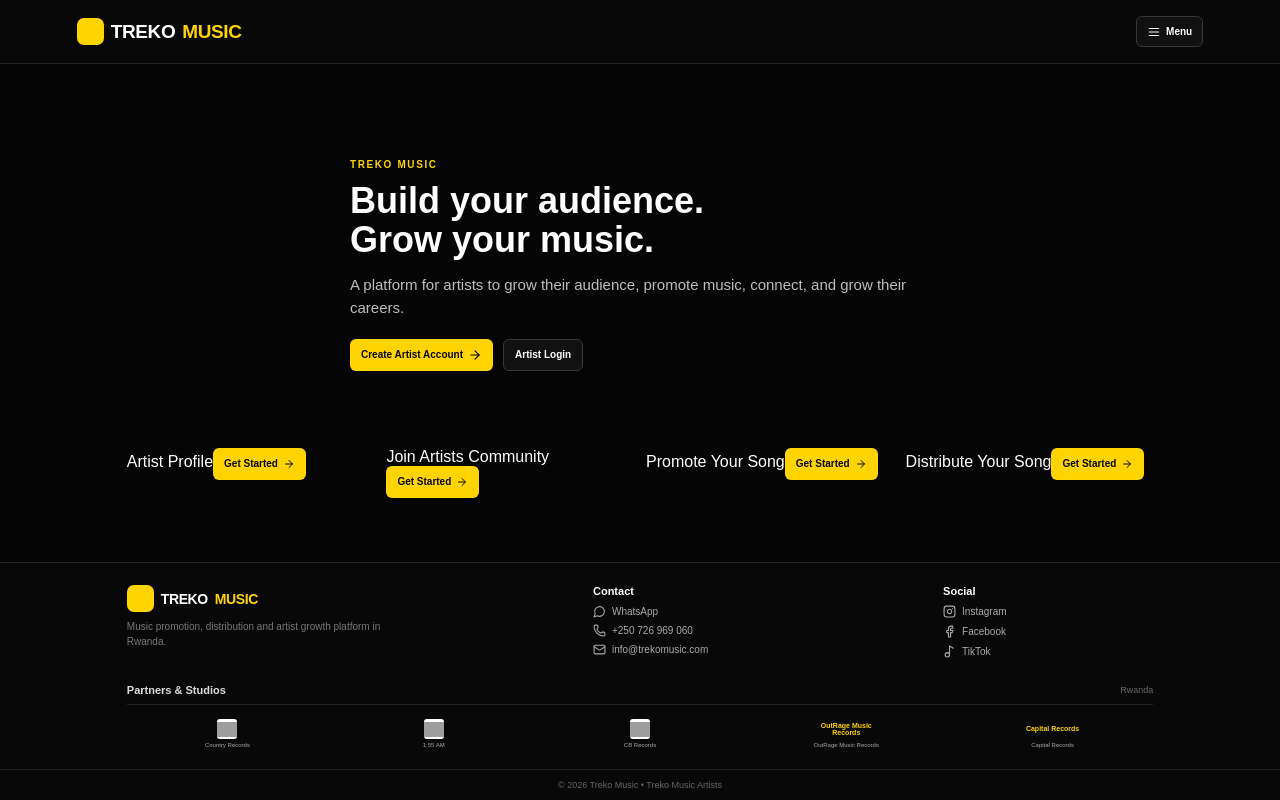
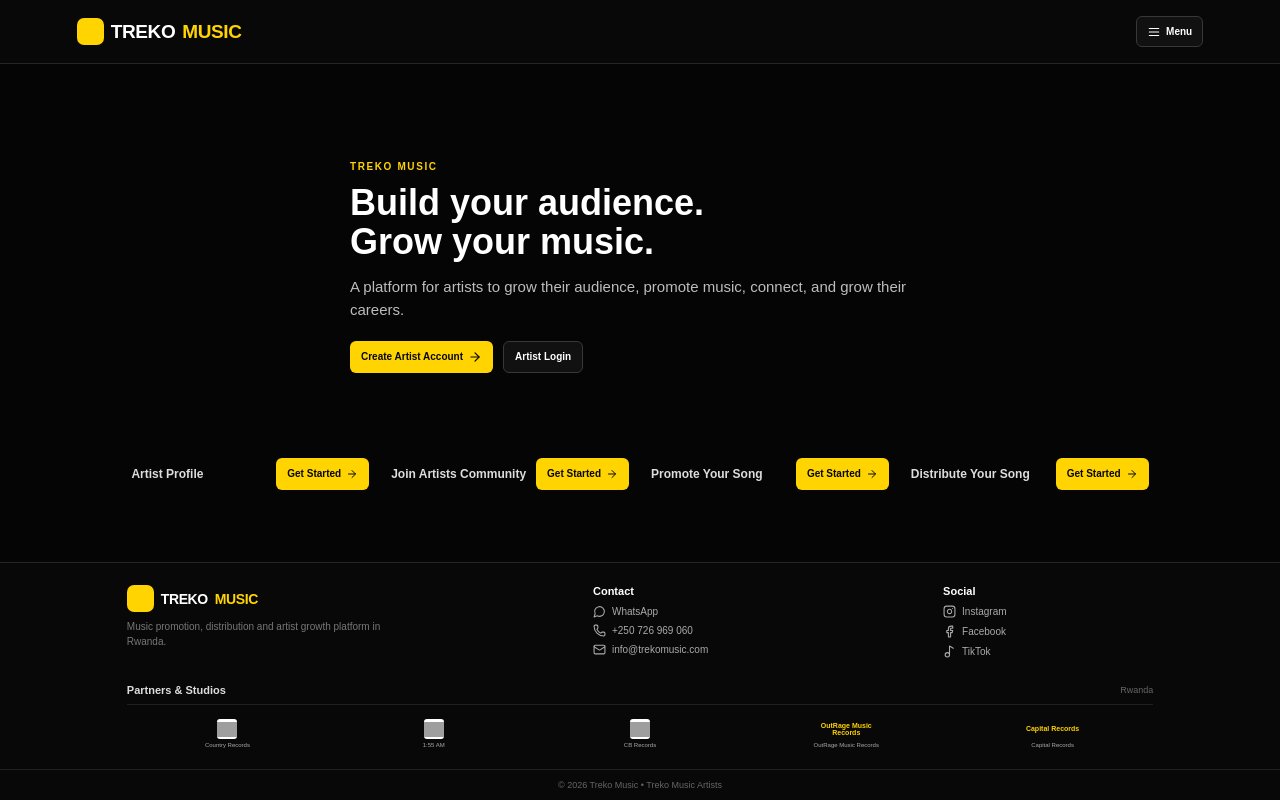
Before and after one commit to senid-221/TREKO-MUSI-ARTISTS, a Next.js app: page / in a window 1280 px wide. Built offline with nearby package versions, Linux system fonts and the light colour scheme; no server answers; grey boxes are pictures that could not be loaded.

Commit message:
Style homepage services as text with compact buttons

```diff
--- a/app/globals.css
+++ b/app/globals.css
@@ -55,3 +55,12 @@
 /* Keep the homepage footer at the bottom of the page */
 .home-page{min-height:100vh;display:flex;flex-direction:column}
 .home-page .site-footer{margin-top:auto}
+
+
+/* Homepage services: text only with compact actions */
+.service-grid{display:grid;grid-template-columns:repeat(4,1fr);gap:22px;align-items:center}
+.service-item{display:flex;align-items:center;justify-content:space-between;gap:10px;padding:6px 0}
+.service-title{font-size:12px;font-weight:700;color:#ddd;line-height:1.2}
+.service-item .service-button{margin:0;flex:none}
+@media(max-width:900px){.service-grid{grid-template-columns:repeat(2,1fr)}}
+@media(max-width:520px){.service-grid{grid-template-columns:1fr 1fr;gap:10px}.service-item{display:flex;flex-direction:column;align-items:flex-start;gap:6px}.service-title{font-size:11px}}
```
